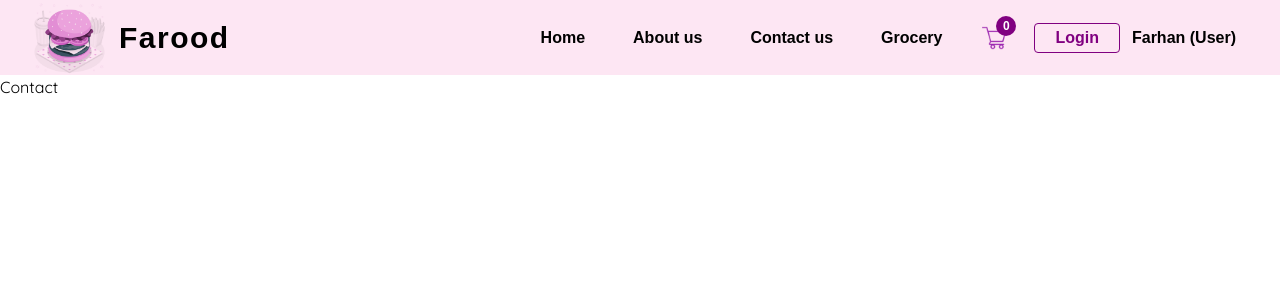
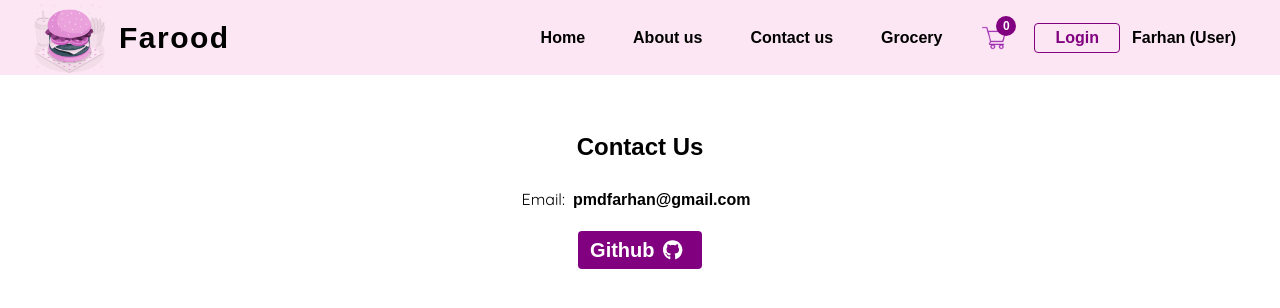
Before and after one commit to FarhanP/farood-food-app, a React (Vite) app: page /contact in a window 1280 px wide. Shown: the top 308 px of the page. Built offline with nearby package versions, Linux system fonts and the light colour scheme.

Commit message:
Added contact us page

```diff
--- a/package.json
+++ b/package.json
@@ -16,8 +16,14 @@
     "tailwindcss": "^3.4.14"
   },
   "dependencies": {
+    "@fortawesome/fontawesome-svg-core": "^6.7.2",
+    "@fortawesome/free-brands-svg-icons": "^6.7.2",
+    "@fortawesome/free-regular-svg-icons": "^6.7.2",
+    "@fortawesome/free-solid-svg-icons": "^6.7.2",
+    "@fortawesome/react-fontawesome": "^0.2.2",
     "@parcel/optimizer-image": "^2.13.3",
     "@reduxjs/toolkit": "^2.5.0",
+    "fa": "^1.0.1",
     "react": "^18.3.1",
     "react-dom": "^18.3.1",
     "react-redux": "^9.2.0",
--- a/src/components/Contact.jsx
+++ b/src/components/Contact.jsx
@@ -1,7 +1,30 @@
-const Contact = ()=> {
-    return(
-     <div>Contact</div>
-    )
-}
+import { FontAwesomeIcon } from "@fortawesome/react-fontawesome";
+import { faSchool } from "@fortawesome/free-solid-svg-icons";
+import { faGithub } from "@fortawesome/free-brands-svg-icons";
+const Contact = () => {
+  return (
+    <div className="text-center m-4 p-4">
+      <div className="font-bold text-3xl sm:text-2xl my-8 sm:my-6">
+        Contact Us
+      </div>
+      <div classname="text-xl sm:text-2xl w-auto text-themePurple">
+        <div className="email my-6 px-2">
+          Email:<span className="font-bold px-2">pmdfarhan@gmail.com</span>
+        </div>
+        <div className="my-6">
+          <a
+            className="font-bold text-xl px-3 py-2 rounded bg-themePurple text-white"
+            href="https://github.com/FarhanP"
+            target="_self"
+            role="button"
+          >
+            Github
+            <FontAwesomeIcon className="px-2" icon={faGithub} />
+          </a>
+        </div>
+      </div>
+    </div>
+  );
+};
 
 export default Contact;
```
Also changed, not shown: 1 other file (tests, documents, lock files or other folders).
